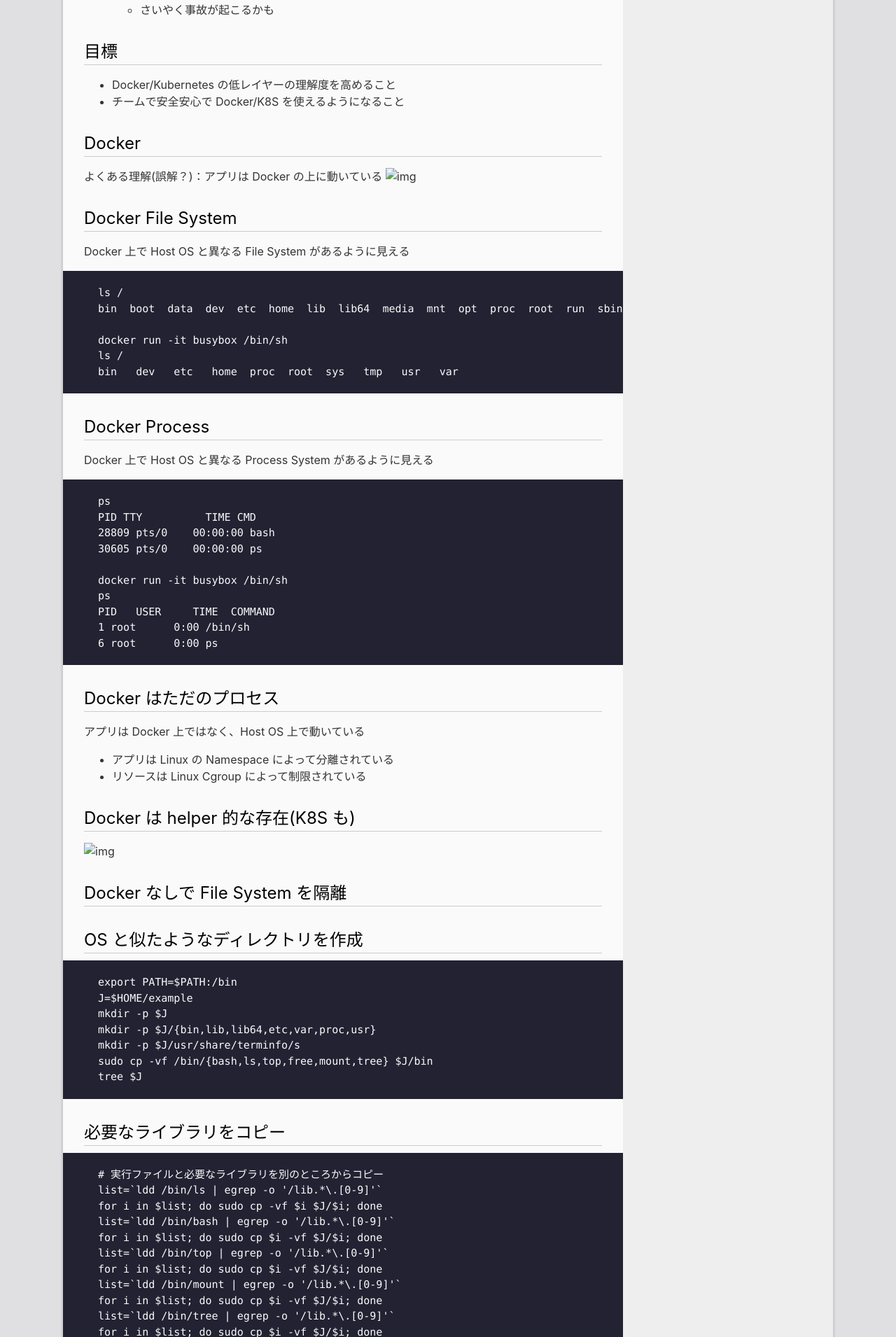
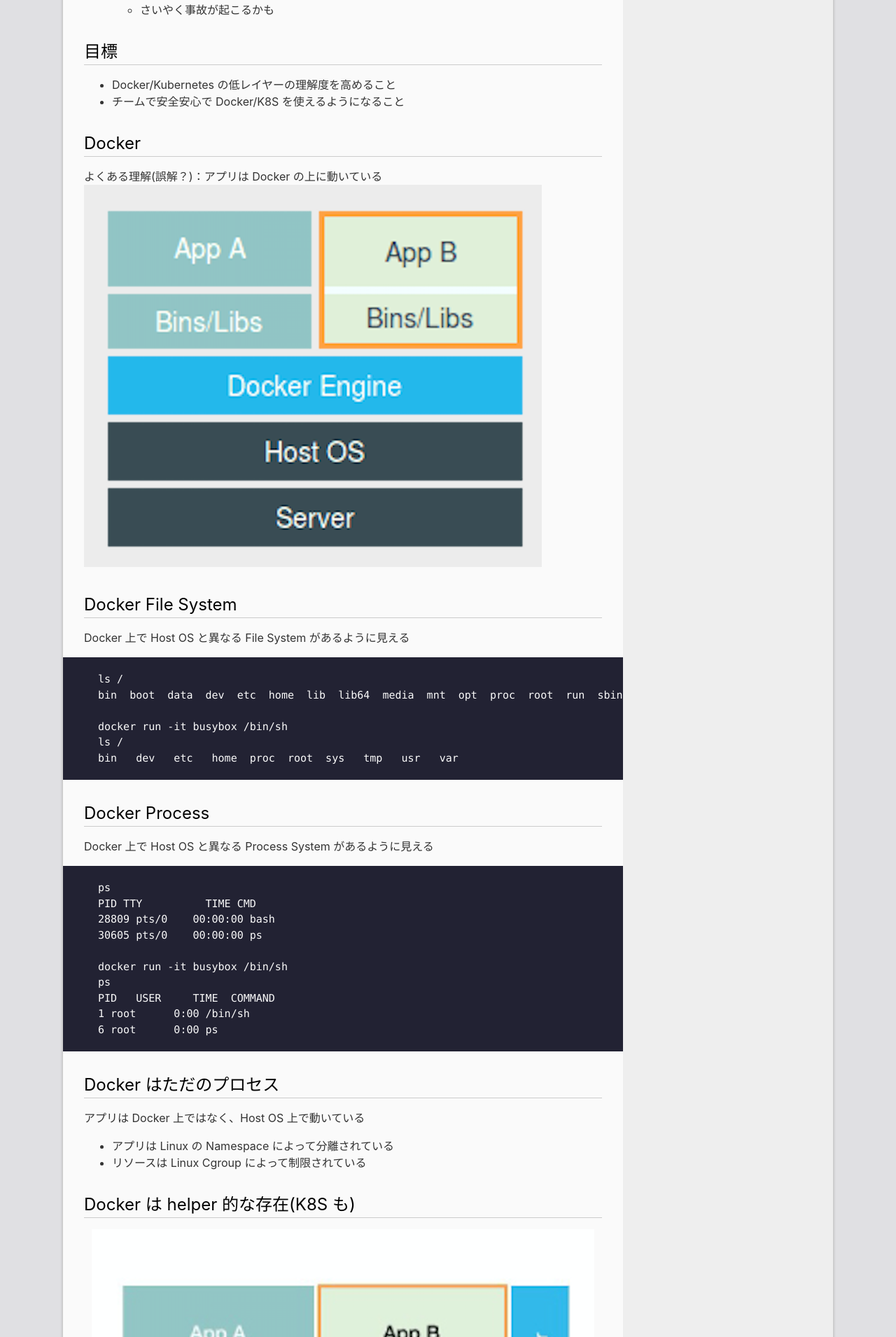
Before and after one commit to guofei/ja, a Jekyll site: the page built from _posts/2019-06-12-container.md, in a window 1280 px wide. Shown: the part 2155-4065 px from the top of the page at 70% size. Built offline with Jekyll 4.4.1, drawn with Linux system fonts in a browser that asks for light colours; comment, search, counter and statistics services are not loaded.

Commit message:
Add assets

```diff
--- a/_posts/2019-06-12-container.md
+++ b/_posts/2019-06-12-container.md
@@ -112,7 +112,7 @@ Docker/K8S の知識が大変重要
 # Docker
 
 よくある理解(誤解？)：アプリは Docker の上に動いている
-![img](docker1.png)
+![img](/assets/docker1.png)
 
 
 <a id="org26fbbd2"></a>
@@ -161,7 +161,7 @@ Docker 上で Host OS と異なる Process System があるように見える
 
 ## Docker は helper 的な存在(K8S も)
 
-![img](docker2.png)
+![img](/assets/docker2.png)
 
 
 <a id="orgd391c51"></a>
@@ -255,7 +255,7 @@ Docker では Mount Namespace を使っている
 
 ## nodejs の例
 
-![img](mountos.png)
+![img](/assets/mountos.png)
 
 
 <a id="org42d213a"></a>
```
Also changed, not shown: assets/docker1.png (renamed from _posts/docker1.png), assets/docker2.png (renamed from _posts/docker2.png), assets/mountos.png (renamed from _posts/mountos.png).
